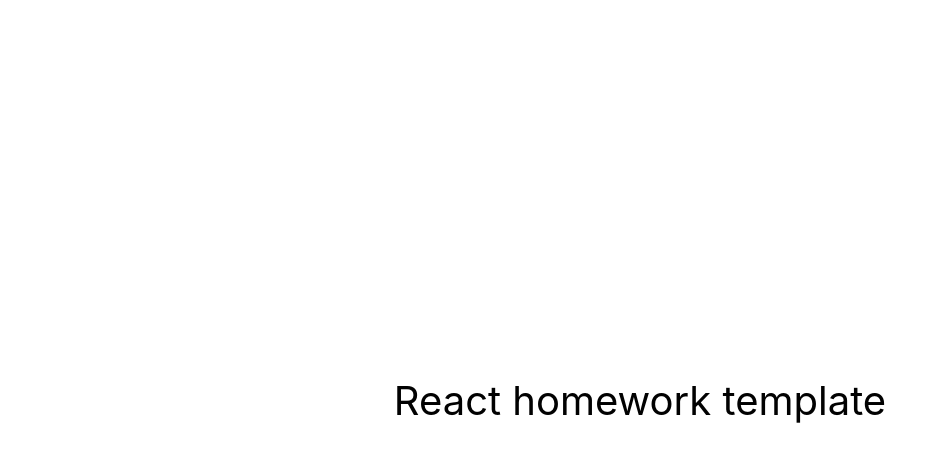
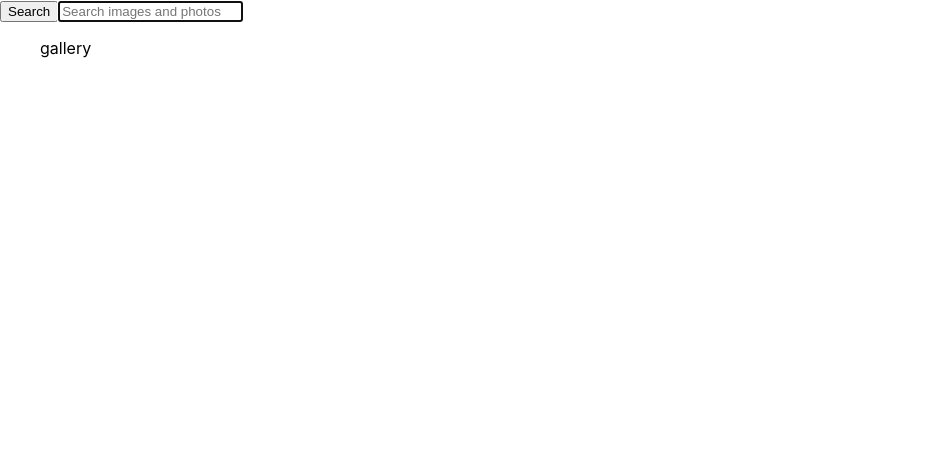
Before and after one commit to AlinaKuzyk/goit-react-hw-03-image-finder, a React (Create React App) app: page / in a window 1280 px wide. Shown: the top 462 px of the page, without its empty margins (0-947 px from the left). Built offline with nearby package versions, Linux system fonts and the light colour scheme.

Commit message:
add components

```diff
--- a/package.json
+++ b/package.json
@@ -7,6 +7,7 @@
     "@testing-library/jest-dom": "^5.16.3",
     "@testing-library/react": "^12.1.4",
     "@testing-library/user-event": "^13.5.0",
+    "axios": "^1.3.0",
     "react": "^18.1.0",
     "react-dom": "^18.1.0",
     "react-scripts": "5.0.1",
--- /dev/null
+++ b/src/api.js
@@ -0,0 +1,7 @@
+const fetchApi = (picture, amount) => {
+  return fetch(
+    `https://pixabay.com/api/?q=${picture}&page=${amount}&key=32573949-757e2437ffc59d9864e13675e&image_type=photo&orientation=horizontal&per_page=12`
+  );
+};
+
+export default fetchApi;
--- a/src/components/App.jsx
+++ b/src/components/App.jsx
@@ -1,16 +1,24 @@
-export const App = () => {
-  return (
-    <div
-      style={{
-        height: '100vh',
-        display: 'flex',
-        justifyContent: 'center',
-        alignItems: 'center',
-        fontSize: 40,
-        color: '#010101'
-      }}
-    >
-      React homework template
-    </div>
-  );
-};
+import { Component } from 'react';
+import Searchbar from './Searchbar/Searchbar';
+import Gallery from './ImageGallery/ImageGallery';
+
+export class App extends Component {
+  state = {
+    image: '',
+  };
+  // передаем значения инпута из формы в Searchbar в State App
+  handleSearchFormSubmit = searchWord => {
+    this.setState({ image: searchWord });
+  };
+
+  render() {
+    return (
+      <div>
+        {/* onSubmit это пропс, который мы потом передадим форме в Searchbar */}
+        <Searchbar onSubmit={this.handleSearchFormSubmit} />
+        {/* image прокидывает пропсом то, что мы ввели в инпут в форме */}
+        <Gallery image={this.state.image} />
+      </div>
+    );
+  }
+}
--- a/src/components/ImageGallery/ImageGallery.jsx
+++ b/src/components/ImageGallery/ImageGallery.jsx
@@ -0,0 +1,44 @@
+import { Component } from 'react';
+import fetchApi from '../../api';
+import GalleryItem from 'components/ImageGalleryItem/ImageGalleryItem';
+
+export class Gallery extends Component {
+  state = {
+    pictures: null,
+  };
+
+  componentDidUpdate(prevProps, prevState) {
+    const prevImage = prevProps.image;
+    const newImage = this.props.image;
+
+    if (prevImage !== newImage) {
+      // предыдущий пропс из App
+      //  console.log('previous:', prevProps.image);
+      //  актуальный пропс
+      // console.log('this:', this.props.image);
+      fetchApi(newImage, 1)
+        .then(res => res.json())
+        //   .then(pictures => console.log(pictures.hits));
+        .then(data => this.setState({ pictures: data }));
+    }
+  }
+
+  render() {
+    return (
+      <ul class="gallery">
+        gallery
+        {/* {this.state.pictures.map(picture => {
+          return (
+            <GalleryItem
+              key={picture.id}
+              webformatURL={picture.webformatURL}
+              largeImageURL={picture.largeImageURL}
+            />
+          );
+        })} */}
+      </ul>
+    );
+  }
+}
+
+export default Gallery;
--- a/src/components/ImageGalleryItem/ImageGalleryItem.jsx
+++ b/src/components/ImageGalleryItem/ImageGalleryItem.jsx
@@ -0,0 +1,9 @@
+const GalleryItem = webformatURL => {
+  return (
+    <li class="gallery-item">
+      <img src={this.props.webformatURL} alt="" />
+    </li>
+  );
+};
+
+export default GalleryItem;
--- a/src/components/Searchbar/Searchbar.jsx
+++ b/src/components/Searchbar/Searchbar.jsx
@@ -0,0 +1,47 @@
+import { Component } from 'react';
+
+export class Searchbar extends Component {
+  state = {
+    searchWord: '',
+  };
+
+  //  функция где получаем то, что ввели в инпут
+  handleChange = event => {
+    this.setState({ searchWord: event.currentTarget.value.toLowerCase() });
+  };
+
+  // функция отправки формы
+  handleFormSubmit = event => {
+    event.preventDefault();
+    if (this.state.searchWord.trim() === '') {
+      alert('Please, enter your request');
+      return;
+    }
+    this.props.onSubmit(this.state.searchWord);
+    this.setState({ searchWord: '' });
+  };
+
+  render() {
+    return (
+      <header class="searchbar">
+        <form class="form" onSubmit={this.handleFormSubmit}>
+          <button type="submit" class="button">
+            <span class="button-label">Search</span>
+          </button>
+
+          <input
+            class="input"
+            type="text"
+            autoComplete="off"
+            autoFocus
+            placeholder="Search images and photos"
+            onChange={this.handleChange}
+            value={this.state.searchWord}
+          />
+        </form>
+      </header>
+    );
+  }
+}
+
+export default Searchbar;
```
Also changed, not shown: 1 other file (tests, documents, lock files or other folders).
